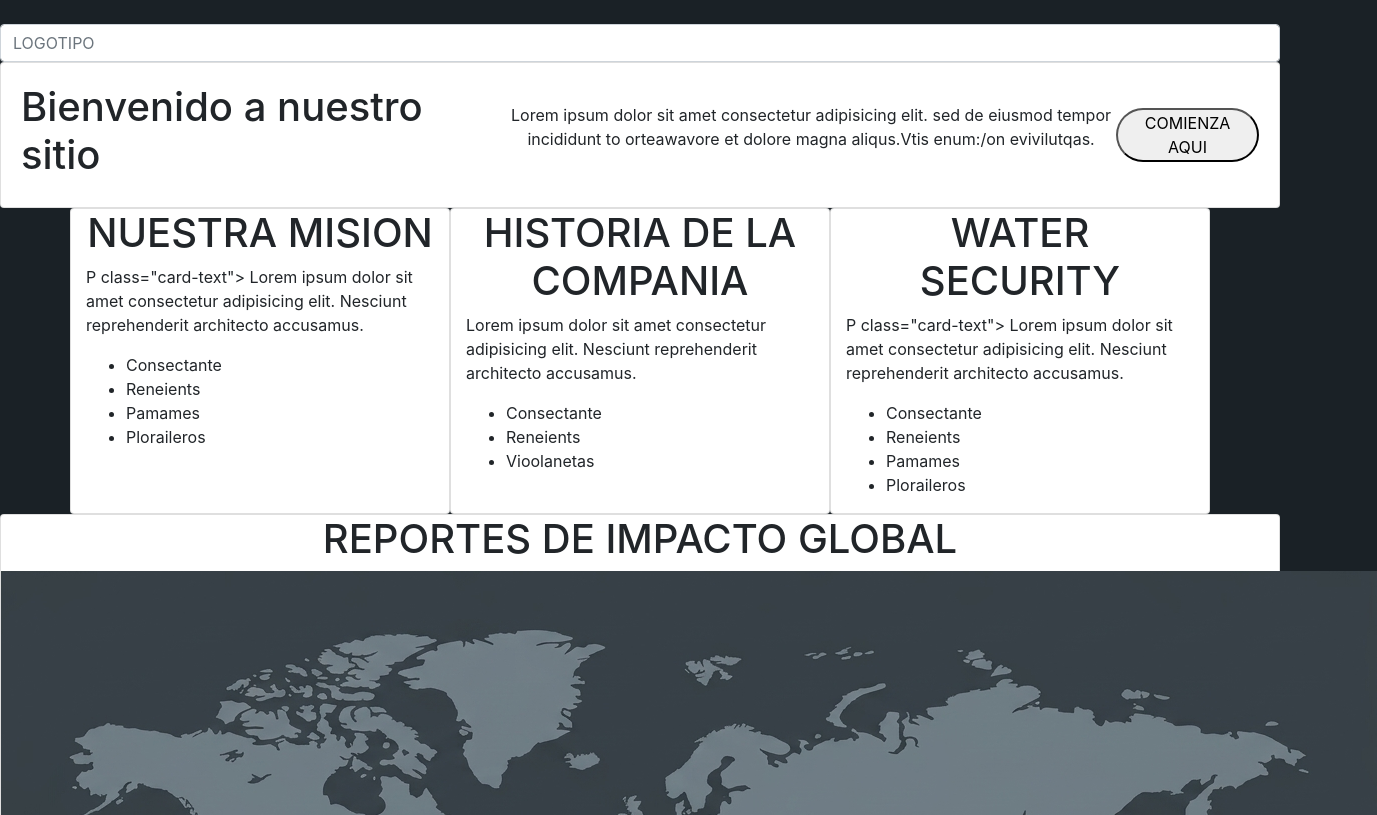
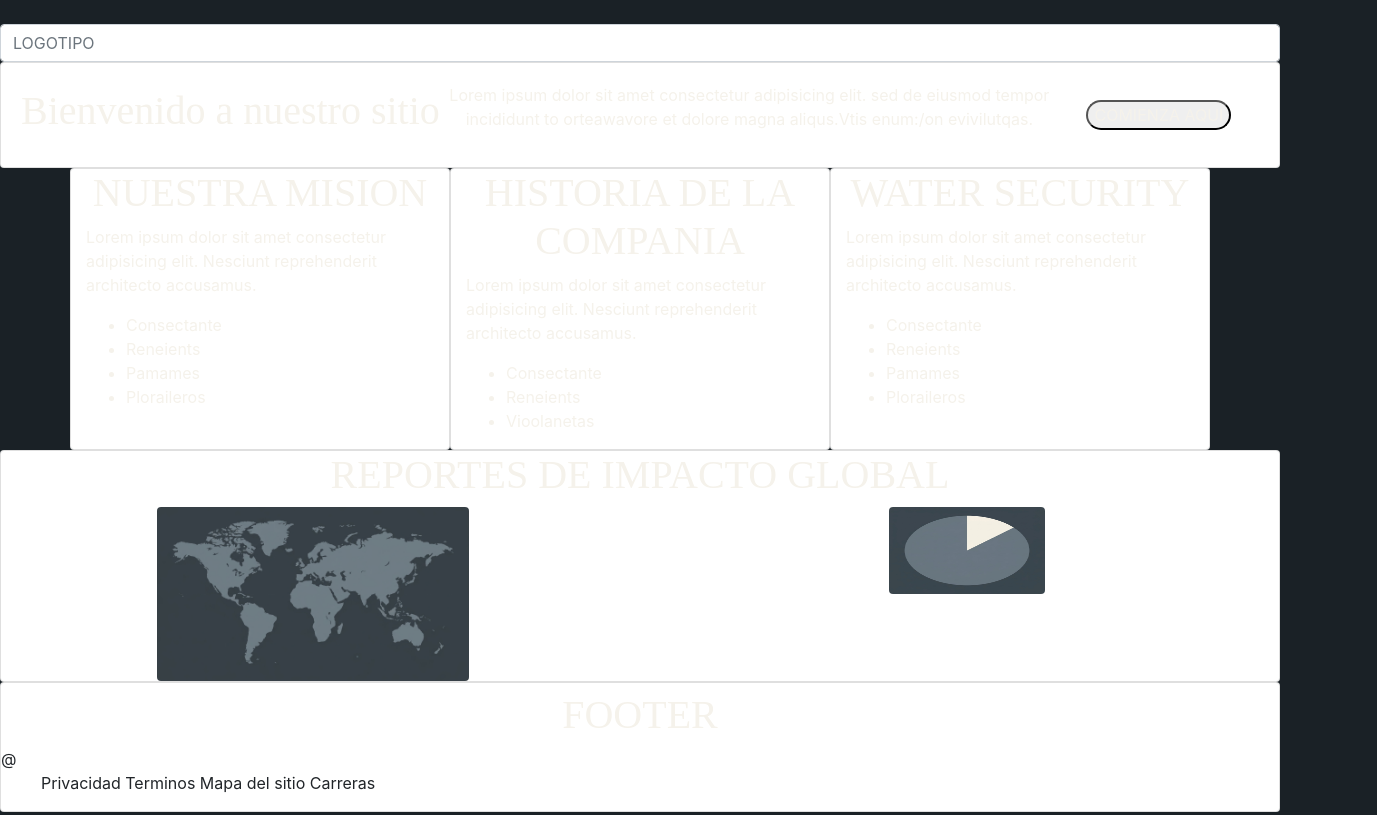
Before and after one commit to Ramiro-admin/Evaluacion-II, a plain HTML site: page index.html in a window 1280 px wide. Shown: the top 815 px of the page, 1377 px wide, since content can reach past the window. Drawn offline with nearby package versions, Linux system fonts and the light colour scheme; a web font is replaced by a local one.

Commit message:
Hasta ahi se llego

```diff
--- a/assets/css/style.css
+++ b/assets/css/style.css
@@ -4,8 +4,13 @@
 .cuadro{
     background-color: #3a4750;
 }
-.text{
-    background-color: #f5f2eb;
+.letra{
+    color: #f5f2eb;
+    font-family: montserrat;
+}
+.texto{
+    color: #f5f2eb;
+    font-family: inter;
 }
 @font-face {
     font-family: inter;
--- a/index.html
+++ b/index.html
@@ -9,43 +9,43 @@
     <script type="module" src="https://cdn.jsdelivr.net/npm/bootstrap@6.0.0-alpha.1/dist/js/bootstrap.bundle.min.js" integrity="sha384-1a/pXj49ZQ1aHEmrJ+gMw1otqoVsYwlEnlD8mIfY2TV03r20Y0CN7uqx1tQogjPL" crossorigin="anonymous"></script>
 </head>
 <body class="fondo">
-    <form class="hstack gap-2" role="LOGOTIPO" >
+    <form class="hstack gap-2 caudro" role="LOGOTIPO" >
       <input class="form-control mt-4 mx-7"  type="search" placeholder="LOGOTIPO" aria-label="Search"/>
     </form>
-    <div class="card mt-6 mx-7">
+    <div class="card mt-6 mx-7 cuadro">
         <div class="card-body d-flex align-items-center" font>
-            <h1 class="card-tittle mt-6 mb-2 fs-6xl">Bienvenido a nuestro sitio</h1>
-            <p class="card-text w-50 text-center fs-xl">Lorem ipsum dolor sit amet consectetur adipisicing elit. sed de eiusmod tempor incididunt to orteawavore et dolore magna aliqus.Vtis enum:/on evivilutqas.</p>
+            <h1 class="card-tittle mt-6 mb-2 fs-6xl letra">Bienvenido a nuestro sitio</h1>
+            <p class="card-text w-50 text-center fs-xl texto">Lorem ipsum dolor sit amet consectetur adipisicing elit. sed de eiusmod tempor incididunt to orteawavore et dolore magna aliqus.Vtis enum:/on evivilutqas.</p>
             <div class="mx-auto">
-                <button class="btn-solid theme-primary rounded-pill" type="button">COMIENZA AQUI</button>
+                <button class="btn-solid theme-primary rounded-pill texto" type="button">COMIENZA AQUI</button>
             </div>
         </div>
     </div>
     <div class="container text-star d-flex">
             <div class="row mt-6">
-                <div class="col card mt-6 mx-7">
-                    <h1 class="card-tittle text-center">NUESTRA MISION</h1>
-                    P class="card-text"> Lorem ipsum dolor sit amet consectetur adipisicing elit. Nesciunt reprehenderit architecto accusamus.</P>
-                    <ul>
+                <div class="col card mt-6 mx-7 cuadro">
+                    <h1 class="card-tittle text-center letra">NUESTRA MISION</h1>
+                    <P class="card-text texto"> Lorem ipsum dolor sit amet consectetur adipisicing elit. Nesciunt reprehenderit architecto accusamus.</P>
+                    <ul class="texto">
                         <li>Consectante</li>
                         <li>Reneients</li>
                         <li>Pamames</li>
                         <li>Ploraileros</li>
                     </ul>
                 </div>
-                <div class="col card mt-6 mx-7">
-                    <h1 class="card-tittle text-center">HISTORIA DE LA COMPANIA</h1>
-                    <P class="card-text"> Lorem ipsum dolor sit amet consectetur adipisicing elit. Nesciunt reprehenderit architecto accusamus.</P>
-                    <ul>
+                <div class="col card mt-6 mx-7 cuadro">
+                    <h1 class="card-tittle text-center letra">HISTORIA DE LA COMPANIA</h1>
+                    <P class="card-text texto"> Lorem ipsum dolor sit amet consectetur adipisicing elit. Nesciunt reprehenderit architecto accusamus.</P>
+                    <ul class="texto">
                         <li>Consectante</li>
                         <li>Reneients</li>
                         <li>Vioolanetas</li>
                     </ul>
                 </div>
-                <div class="col card mt-6 mx-7">
-                    <h1 class="card-tittle text-center">WATER SECURITY</h1>
-                    P class="card-text"> Lorem ipsum dolor sit amet consectetur adipisicing elit. Nesciunt reprehenderit architecto accusamus.</P>
-                    <ul>
+                <div class="col card mt-6 mx-7 cuadro">
+                    <h1 class="card-tittle text-center letra">WATER SECURITY</h1>
+                    <P class="card-text texto"> Lorem ipsum dolor sit amet consectetur adipisicing elit. Nesciunt reprehenderit architecto accusamus.</P>
+                    <ul class="texto">
                         <li>Consectante</li>
                         <li>Reneients</li>
                         <li>Pamames</li>
@@ -54,17 +54,28 @@
                 </div>
             </div>
         </div>
-        <div class="text-start d-flex card mt-6 mx-7">
-            <h1 class="card-tittle text-center">REPORTES DE IMPACTO GLOBAL</h1>
+        <div class="text-start d-flex card mt-6 mx-7 cuadro">
+            <h1 class="card-tittle text-center letra">REPORTES DE IMPACTO GLOBAL</h1>
             <div class="row">
                 <div class="col">
-                    <img src="assets/img/mapa mundi.jpeg" alt="">
+                    <img src="assets/img/mapa mundi.jpeg" class="rounded mx-auto d-block w-50 h50" alt="Mapa">
                 </div>
                 <div class="col">
-                    <img src="assets/img/grafico.jpeg" alt="">
+                    <img src="assets/img/grafico.jpeg" class="rounded mx-auto d-block w-25 h-50" alt="grafico">
                 </div>
+            </div>
+        </div>
+        <div class="card mt-6 mx-7 cuadro">
+            <h1 class="text-center mt-2 letra">FOOTER</h1>
+            <a>@
+                <ul>
+                    <a>Privacidad</a>
+                    <a>Terminos</a>
+                    <a>Mapa del sitio</a>
+                    <a>Carreras</a>
+                </ul>
 
-            </div>
+            </a>
         </div>
 </body>
 </html>
```
